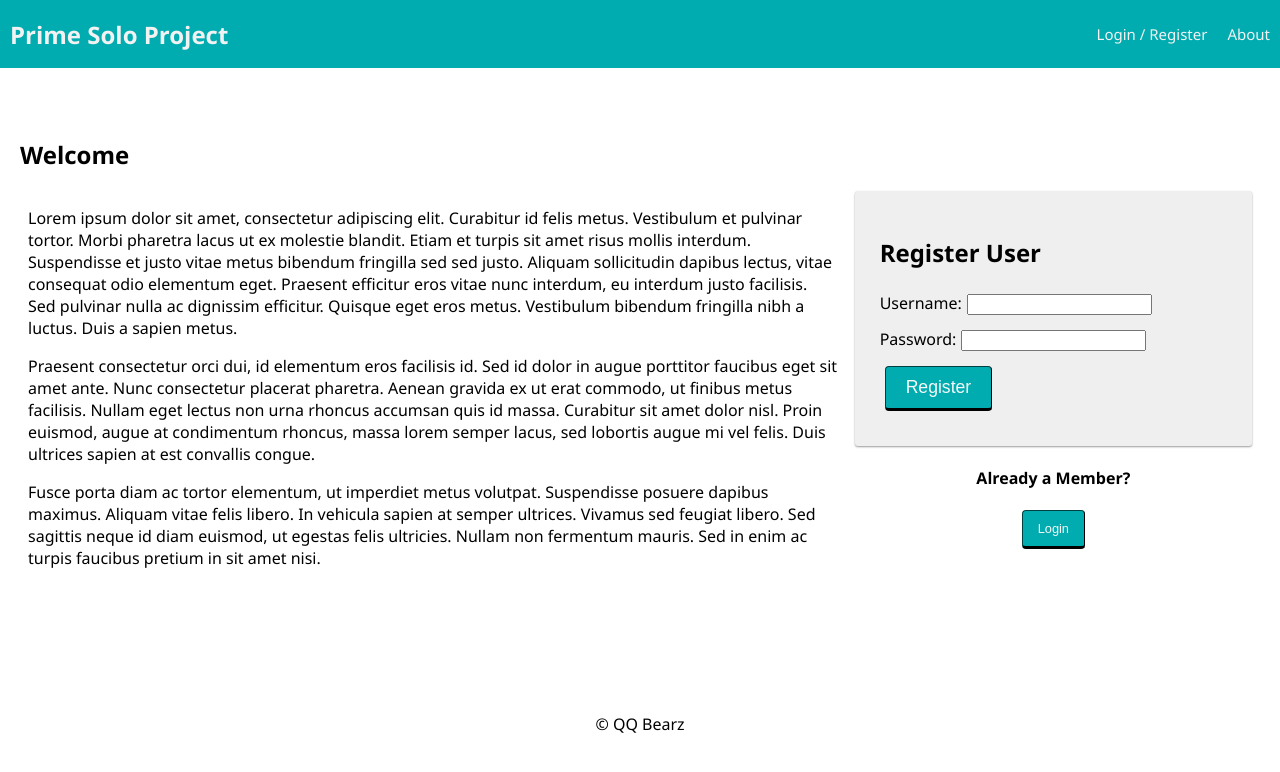
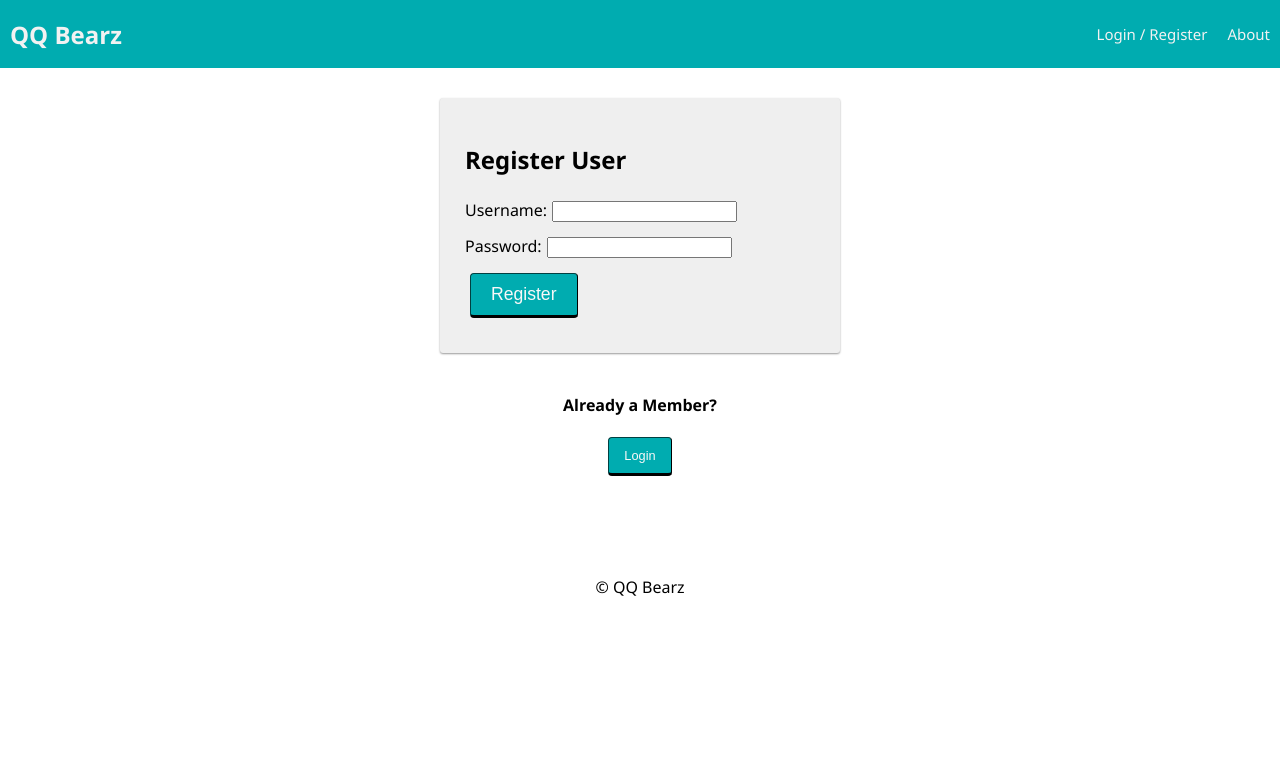
Before and after one commit to husomichael/QQ-Bearz, a React (Create React App) app: page /#/home in a window 1280 px wide. Shown: the top 772 px of the page. Built offline with nearby package versions, Linux system fonts and the light colour scheme; no server answers.

Commit message:
Changed landing page

```diff
--- a/package.json
+++ b/package.json
@@ -4,6 +4,9 @@
   "private": true,
   "proxy": "http://localhost:5000",
   "dependencies": {
+    "@emotion/react": "^11.7.1",
+    "@emotion/styled": "^11.6.0",
+    "@mui/material": "^5.4.2",
     "axios": "^0.21.1",
     "bcryptjs": "^2.4.3",
     "cookie-session": "^2.0.0",
--- a/src/components/LandingPage/LandingPage.jsx
+++ b/src/components/LandingPage/LandingPage.jsx
@@ -1,5 +1,6 @@
 import React, { useState } from 'react';
 import { useHistory } from 'react-router-dom';
+import { Box } from '@mui/material';
 import './LandingPage.css';
 
 // CUSTOM COMPONENTS
@@ -14,56 +15,32 @@ function LandingPage() {
   };
 
   return (
-    <div className="container">
-      <h2>{heading}</h2>
-
-      <div className="grid">
-        <div className="grid-col grid-col_8">
-          <p>
-            Lorem ipsum dolor sit amet, consectetur adipiscing elit. Curabitur
-            id felis metus. Vestibulum et pulvinar tortor. Morbi pharetra lacus
-            ut ex molestie blandit. Etiam et turpis sit amet risus mollis
-            interdum. Suspendisse et justo vitae metus bibendum fringilla sed
-            sed justo. Aliquam sollicitudin dapibus lectus, vitae consequat odio
-            elementum eget. Praesent efficitur eros vitae nunc interdum, eu
-            interdum justo facilisis. Sed pulvinar nulla ac dignissim efficitur.
-            Quisque eget eros metus. Vestibulum bibendum fringilla nibh a
-            luctus. Duis a sapien metus.
-          </p>
-
-          <p>
-            Praesent consectetur orci dui, id elementum eros facilisis id. Sed
-            id dolor in augue porttitor faucibus eget sit amet ante. Nunc
-            consectetur placerat pharetra. Aenean gravida ex ut erat commodo, ut
-            finibus metus facilisis. Nullam eget lectus non urna rhoncus
-            accumsan quis id massa. Curabitur sit amet dolor nisl. Proin
-            euismod, augue at condimentum rhoncus, massa lorem semper lacus, sed
-            lobortis augue mi vel felis. Duis ultrices sapien at est convallis
-            congue.
-          </p>
-
-          <p>
-            Fusce porta diam ac tortor elementum, ut imperdiet metus volutpat.
-            Suspendisse posuere dapibus maximus. Aliquam vitae felis libero. In
-            vehicula sapien at semper ultrices. Vivamus sed feugiat libero. Sed
-            sagittis neque id diam euismod, ut egestas felis ultricies. Nullam
-            non fermentum mauris. Sed in enim ac turpis faucibus pretium in sit
-            amet nisi.
-          </p>
-        </div>
-        <div className="grid-col grid-col_4">
-          <RegisterForm />
-
-          <center>
-            <h4>Already a Member?</h4>
-            <button className="btn btn_sizeSm" onClick={onLogin}>
-              Login
-            </button>
-          </center>
-        </div>
-      </div>
+    <div>
+      <Box
+        display="flex"
+        justifyContent="center"
+        alignItems="center"
+      >
+        <RegisterForm />
+      </Box>
+      <Box
+        display="flex"
+        justifyContent="center"
+        alignItems="center"
+      >
+        <h4>Already a Member?</h4>
+      </Box>
+      <Box
+        display="flex"
+        justifyContent="center"
+        alignItems="center"
+      >
+        <button className="btn btn_sizeSm" onClick={onLogin}>
+          Login
+        </button>
+      </Box>
     </div>
   );
-}
+};
 
 export default LandingPage;
--- a/src/components/Nav/Nav.jsx
+++ b/src/components/Nav/Nav.jsx
@@ -10,7 +10,7 @@ function Nav() {
   return (
     <div className="nav">
       <Link to="/home">
-        <h2 className="nav-title">Prime Solo Project</h2>
+        <h2 className="nav-title">QQ Bearz</h2>
       </Link>
       <div>
         {/* If no user is logged in, show these links */}
```
